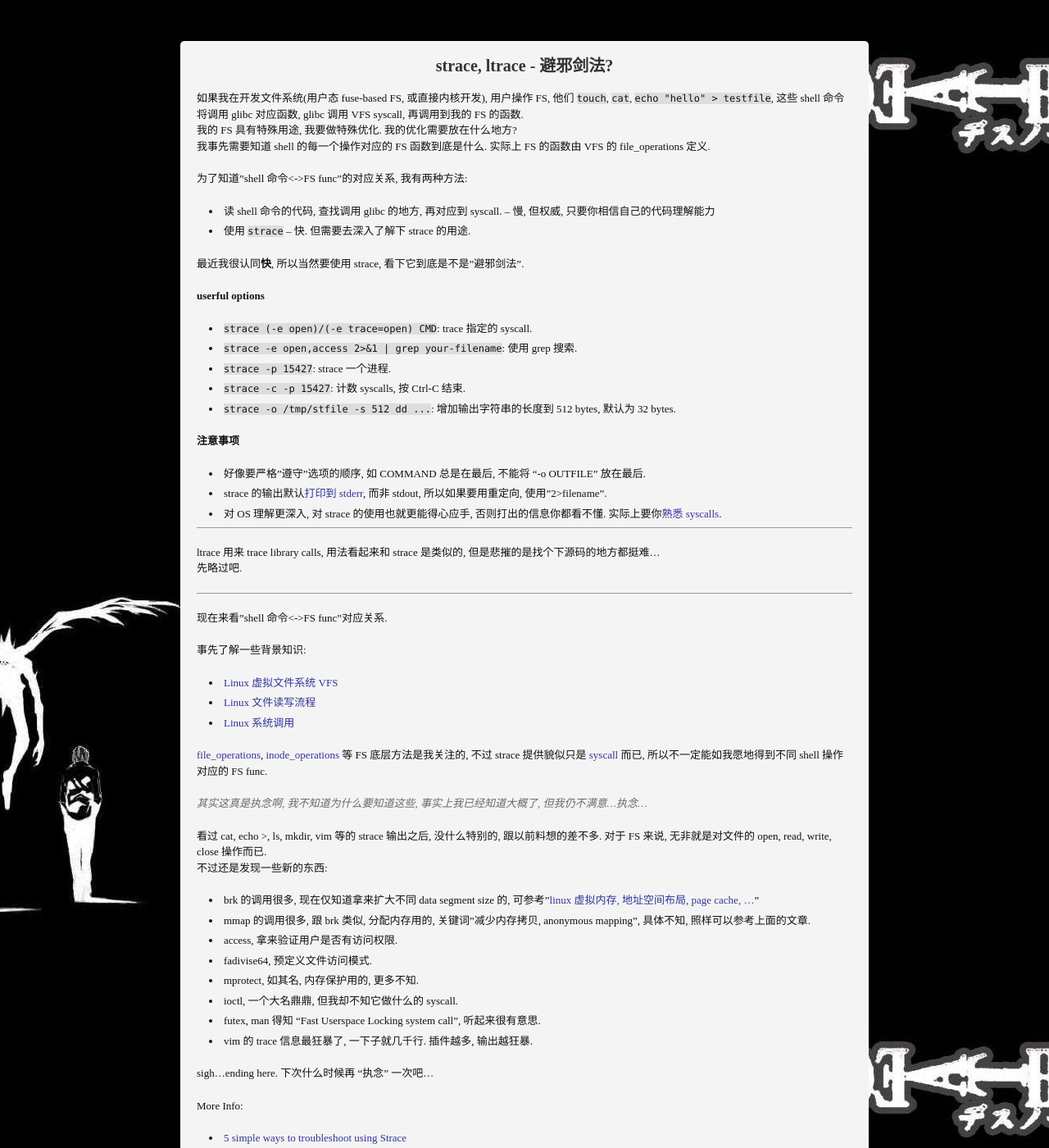
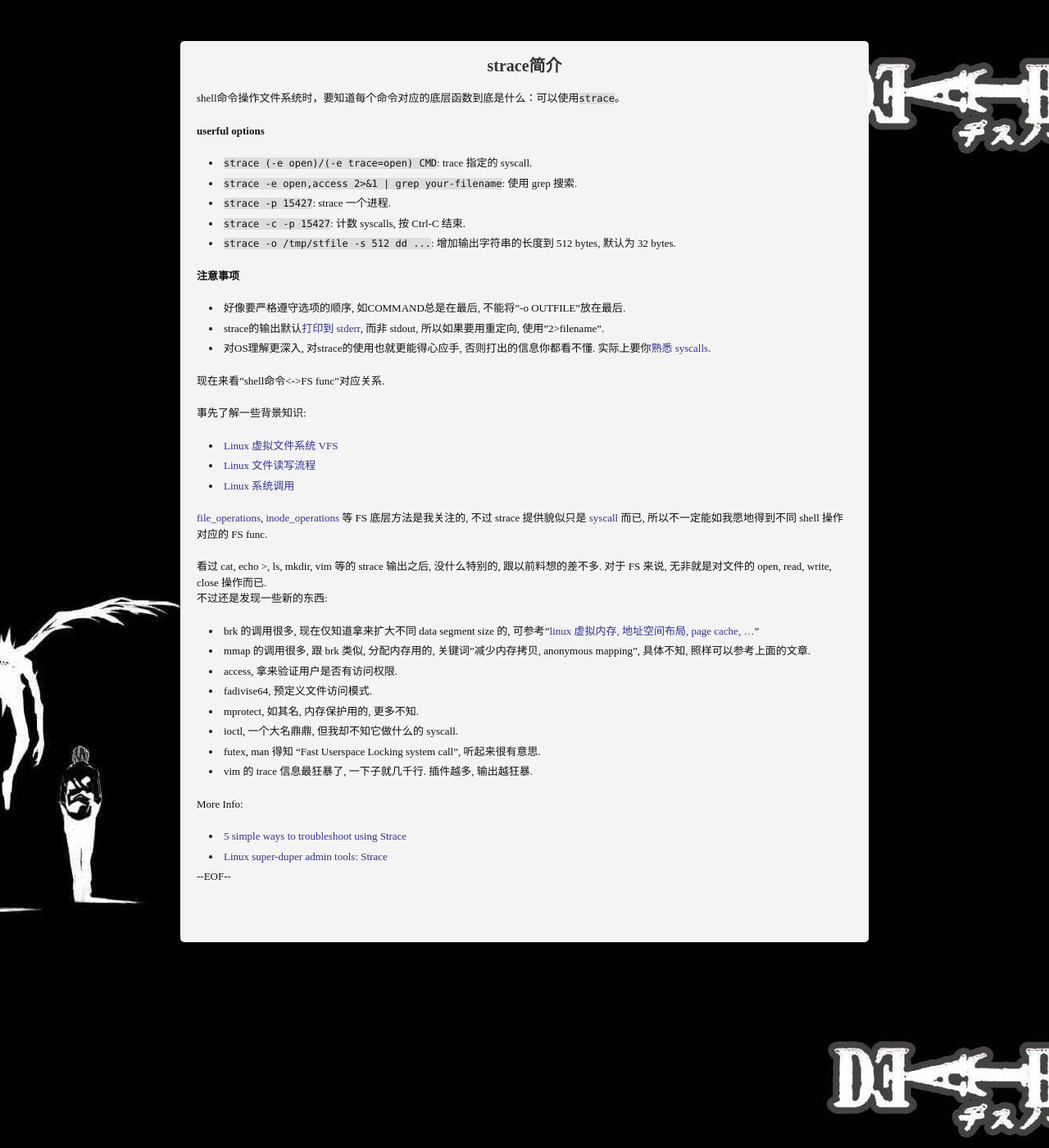
Before and after one commit to tfengmao/xanfeng, a Jekyll site: the page built from _posts/2012-04-12-strace.md, in a window 1280 px wide and 1400 px high. Shown: the whole window at 82% size. Built offline with Jekyll 4.4.1, drawn with Linux system fonts in a browser that asks for light colours; Markdown is read by kramdown in place of the engine named in the settings; comment, search, counter and statistics services are not loaded.

Commit message:
update format

```diff
--- a/_posts/2012-04-12-strace.md
+++ b/_posts/2012-04-12-strace.md
@@ -1,19 +1,11 @@
 ---
-title: strace, ltrace - 避邪剑法?
+title: strace简介
 layout: post
 tags: strace admin linux trace ltrace debug
 category: linux
 ---
 
-如果我在开发文件系统(用户态 fuse-based FS, 或直接内核开发), 用户操作 FS, 他们 `touch`, `cat`, `echo "hello" > testfile`, 这些 shell 命令将调用 glibc 对应函数, glibc 调用 VFS syscall, 再调用到我的 FS 的函数.
-我的 FS 具有特殊用途, 我要做特殊优化. 我的优化需要放在什么地方?
-我事先需要知道 shell 的每一个操作对应的 FS 函数到底是什么. 实际上 FS 的函数由 VFS 的 file_operations 定义.
-
-为了知道"shell 命令<->FS func"的对应关系, 我有两种方法:
-1. 读 shell 命令的代码, 查找调用 glibc 的地方, 再对应到 syscall. -- 慢, 但权威, 只要你相信自己的代码理解能力
-2. 使用 `strace` -- 快. 但需要去深入了解下 strace 的用途.
-
-最近我很认同**快**, 所以当然要使用 strace, 看下它到底是不是"避邪剑法".
+shell命令操作文件系统时，要知道每个命令对应的底层函数到底是什么：可以使用`strace`。
 
 **userful options**
 - `strace (-e open)/(-e trace=open) CMD`: trace 指定的 syscall.
@@ -23,18 +15,11 @@ category: linux
 - `strace -o /tmp/stfile -s 512 dd ...`: 增加输出字符串的长度到 512 bytes, 默认为 32 bytes.
 
 **注意事项**
-- 好像要严格"遵守"选项的顺序, 如 COMMAND 总是在最后, 不能将 "-o OUTFILE" 放在最后.
-- strace 的输出默认[打印到 stderr](http://stackoverflow.com/a/5739203/264035), 而非 stdout, 所以如果要用重定向, 使用"2>filename".
-- 对 OS 理解更深入, 对 strace 的使用也就更能得心应手, 否则打出的信息你都看不懂. 实际上要你[熟悉 syscalls](http://stackoverflow.com/a/6334557/264035).
+- 好像要严格遵守选项的顺序, 如COMMAND总是在最后, 不能将"-o OUTFILE"放在最后.
+- strace的输出默认[打印到 stderr](http://stackoverflow.com/a/5739203/264035), 而非 stdout, 所以如果要用重定向, 使用"2>filename".
+- 对OS理解更深入, 对strace的使用也就更能得心应手, 否则打出的信息你都看不懂. 实际上要你[熟悉 syscalls](http://stackoverflow.com/a/6334557/264035).
 
----
-
-ltrace 用来 trace library calls, 用法看起来和 strace 是类似的, 但是悲摧的是找个下源码的地方都挺难...
-先略过吧.
-
----
-
-现在来看"shell 命令<->FS func"对应关系.
+现在来看"shell命令<->FS func"对应关系.
 
 事先了解一些背景知识:
 - [Linux 虚拟文件系统 VFS](http://xanpeng.github.com/2012/03/29/linux-vfs/)
@@ -42,8 +27,6 @@ ltrace 用来 trace library calls, 用法看起来和 strace 是类似的, 但
 - [Linux 系统调用](http://xanpeng.github.com/2012/03/28/linux-syscall/)
 
 [file_operations](http://lxr.linux.no/linux+v2.6.32.38/include/linux/fs.h#L1487), [inode_operations](http://lxr.linux.no/linux+v2.6.32.38/include/linux/fs.h#L1516) 等 FS 底层方法是我关注的, 不过 strace 提供貌似只是 [syscall](http://syscalls.kernelgrok.com/) 而已, 所以不一定能如我愿地得到不同 shell 操作对应的 FS func.
-
-*其实这真是执念啊, 我不知道为什么要知道这些, 事实上我已经知道大概了, 但我仍不满意...执念...*
 
 看过 cat, echo >, ls, mkdir, vim 等的 strace 输出之后, 没什么特别的, 跟以前料想的差不多. 对于 FS 来说, 无非就是对文件的 open, read, write, close 操作而已.
 不过还是发现一些新的东西:
@@ -56,8 +39,6 @@ ltrace 用来 trace library calls, 用法看起来和 strace 是类似的, 但
 - futex, man 得知 "Fast Userspace Locking system call", 听起来很有意思.
 - vim 的 trace 信息最狂暴了, 一下子就几千行. 插件越多, 输出越狂暴.
 
-sigh...ending here. 下次什么时候再 "执念" 一次吧...
-
 More Info:
 - [5 simple ways to troubleshoot using Strace](http://www.hokstad.com/5-simple-ways-to-troubleshoot-using-strace.html)
 - [Linux super-duper admin tools: Strace](http://www.dedoimedo.com/computers/strace.html)
```
Also changed, not shown: _posts/2012-05-18-ltrace.md (+8 -18 lines).
